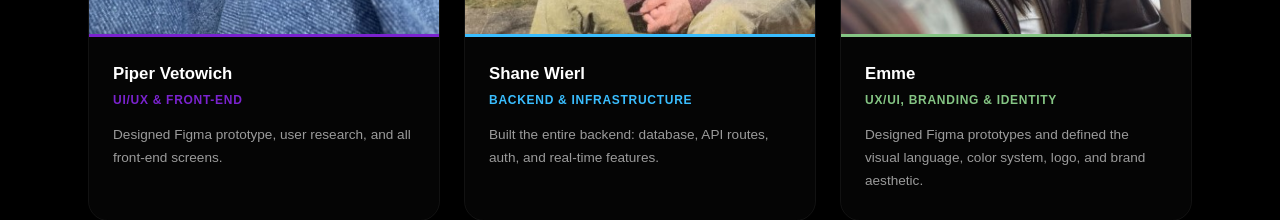
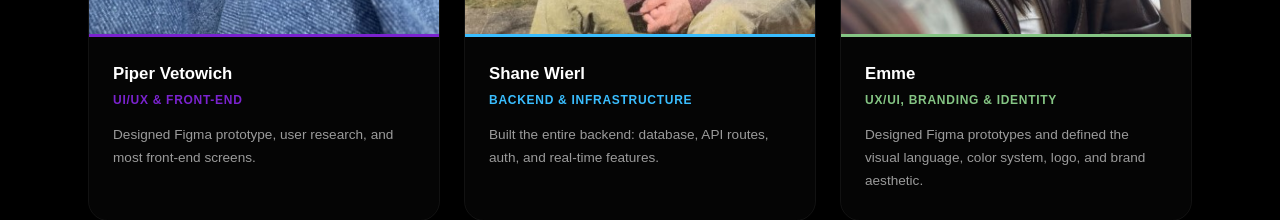
Before and after one commit to Pipervetowich/Band-Width-Website, a React (Vite) app in the folder band-width-website/: page / in a window 1280 px wide. Shown: the part 3100-3320 px from the top of the page. Built offline with nearby package versions, Linux system fonts and the light colour scheme.

Commit message:
Update Home.tsx

```diff
--- a/band-width-website/src/pages/Home.tsx
+++ b/band-width-website/src/pages/Home.tsx
@@ -35,7 +35,7 @@ const team = [
     color: "#7B23CF",
     gradient: "linear-gradient(160deg, #1a0a2e 0%, #2d1050 100%)",
     accent: "#7B23CF",
-    bio: "Designed Figma prototype, user research, and all front-end screens.",
+    bio: "Designed Figma prototype, user research, and most front-end screens.",
     photo: "/Piper.jpg",
   },
   {
```
